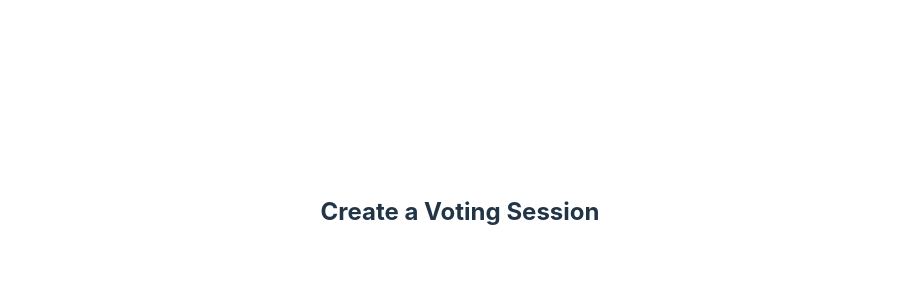
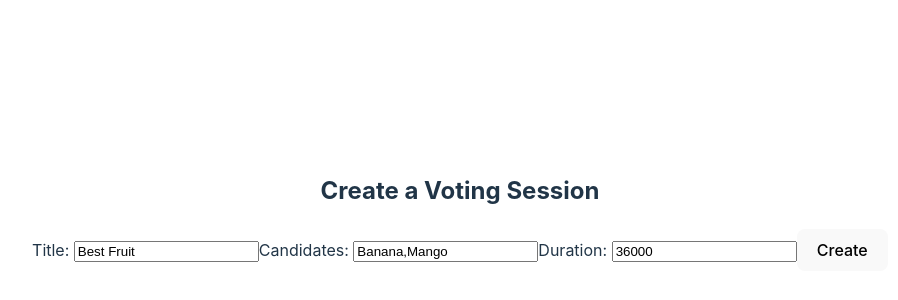
Before and after one commit to EnniusXII/VotingBlock, a React (Vite) app in the folder frontend/: page /create in a window 1280 px wide. Shown: the part 188-488 px from the top of the page, without its empty margins (180-1078 px from the left). Built offline with nearby package versions, Linux system fonts and the light colour scheme.

Commit message:
add form to CreateSessionPage

```diff
--- a/frontend/src/pages/CreateSessionPage.jsx
+++ b/frontend/src/pages/CreateSessionPage.jsx
@@ -1,9 +1,35 @@
-import React from 'react'
+import React, { useState } from 'react'
 
 const CreateSessionPage = () => {
+    const [title, setTitle] = useState("Best Fruit");
+    const [candidates, setCandidates] = useState(["Banana", "Mango"]);
+    const [duration, setDuration] = useState(36000);
+
   return (
     <div>
         <h2>Create a Voting Session</h2>
+
+        <form>
+          <label>Title: </label>
+          <input
+            type="text"
+            value={title}
+            onChange={(e) => setTitle(e.target.value)}
+          />
+          <label>Candidates: </label>
+          <input
+            type="text"
+            value={candidates}
+            onChange={(e) => setCandidates(e.target.value)}
+          />
+          <label>Duration: </label>
+          <input
+            type="number"
+            value={duration}
+            onChange={(e) => setDuration(e.target.value)}
+          />
+        <button type="submit">Create</button>
+      </form>
 
     </div>
   )
```
